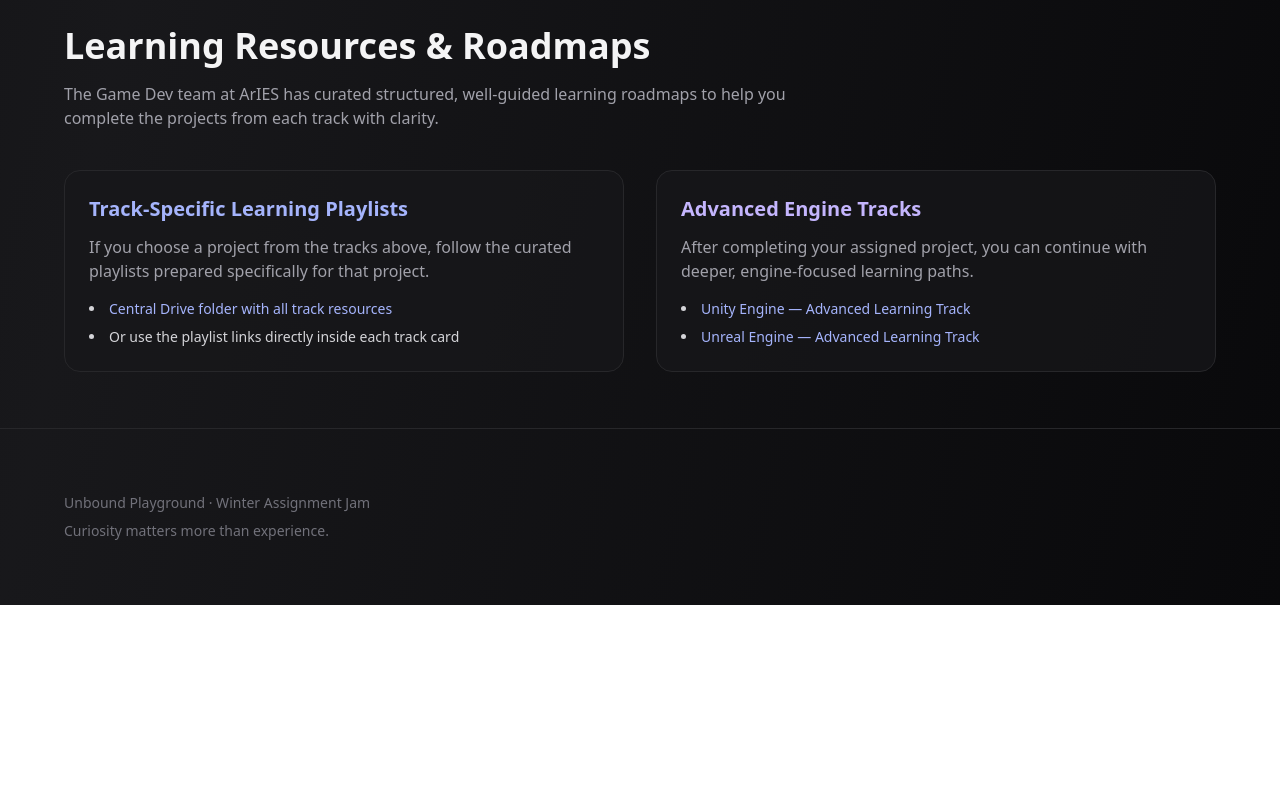
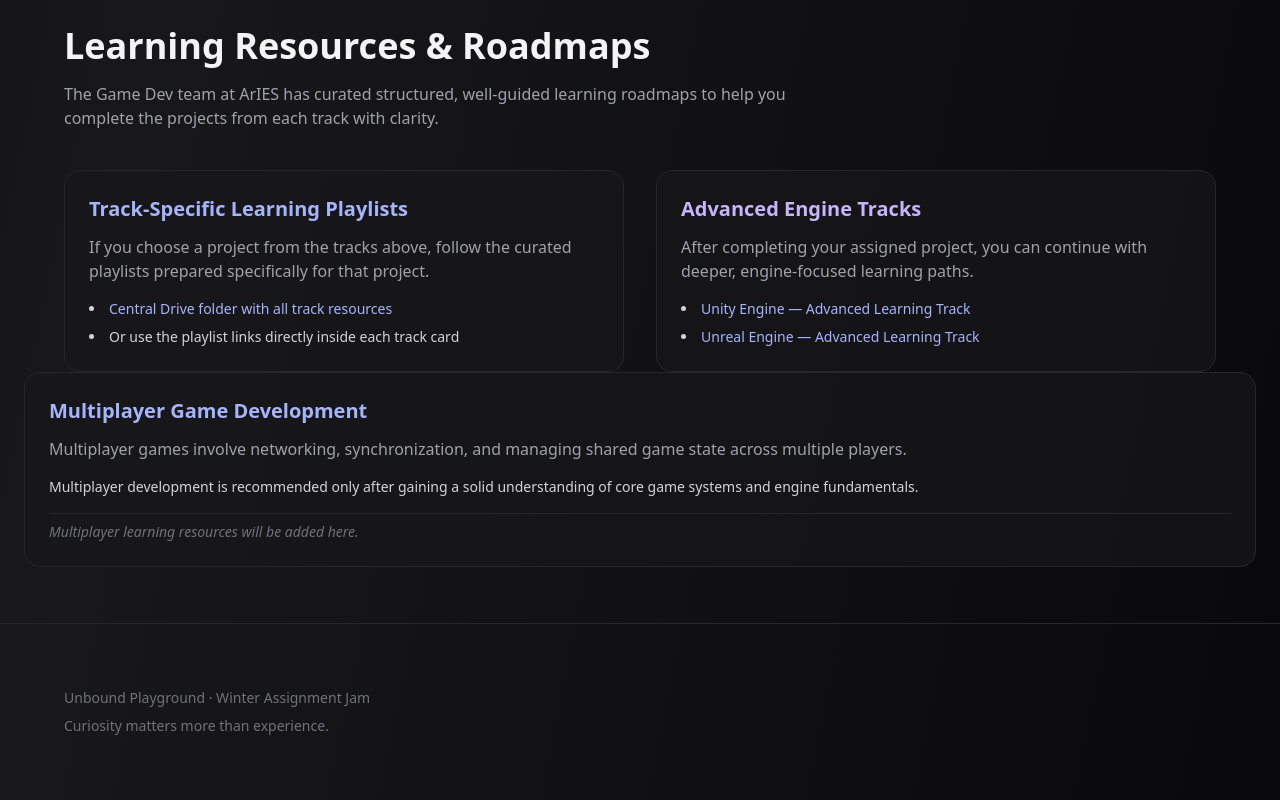
Before and after one commit to th-efool/ArIES-winter-recrtuiment-task-website, a Next.js app: page / in a window 1280 px wide. Shown: the part 5439-6239 px from the top of the page. Before the commit the page ends 6044 px from the top, so only its background shows below. Built offline with nearby package versions, Linux system fonts and the light colour scheme.

Commit message:
Add Multiplayer Game Development section
Added section for Multiplayer Game Development with information on networking and development recommendations.

```diff
--- a/app/page.tsx
+++ b/app/page.tsx
@@ -623,6 +623,33 @@ export default function UnboundPlayground() {
             </ul>
           </div>
         </div>
+
+        {/* Multiplayer Game Development (Optional) */}
+        <div className="rounded-2xl border border-zinc-800 bg-zinc-900/70 p-6">
+          <h4 className="text-xl font-semibold mb-3 text-indigo-300">
+            Multiplayer Game Development
+          </h4>
+
+          <p className="text-zinc-400 mb-4">
+            Multiplayer games involve networking, synchronization, and managing shared
+            game state across multiple players.
+          </p>
+
+          <p className="text-sm text-zinc-300 mb-4">
+            Multiplayer development is recommended only after gaining a solid
+            understanding of core game systems and engine fundamentals.
+          </p>
+
+
+          {/* Resource placeholder */}
+          <div className="pt-2 border-t border-zinc-800">
+            <p className="text-sm text-zinc-500 italic">
+              Multiplayer learning resources will be added here.
+            </p>
+          </div>
+        </div>
+
+
       </section>
 
       {/* ================= FOOTER ================= */}
```
